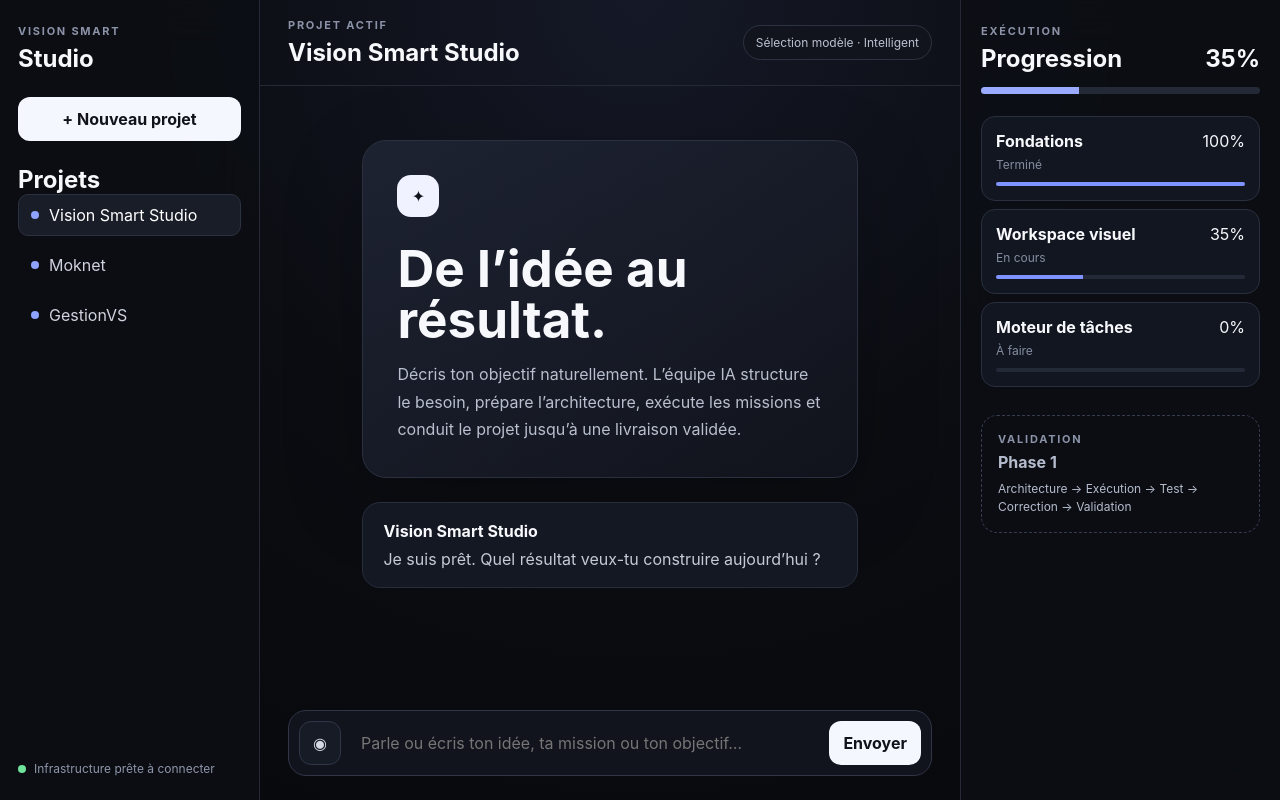
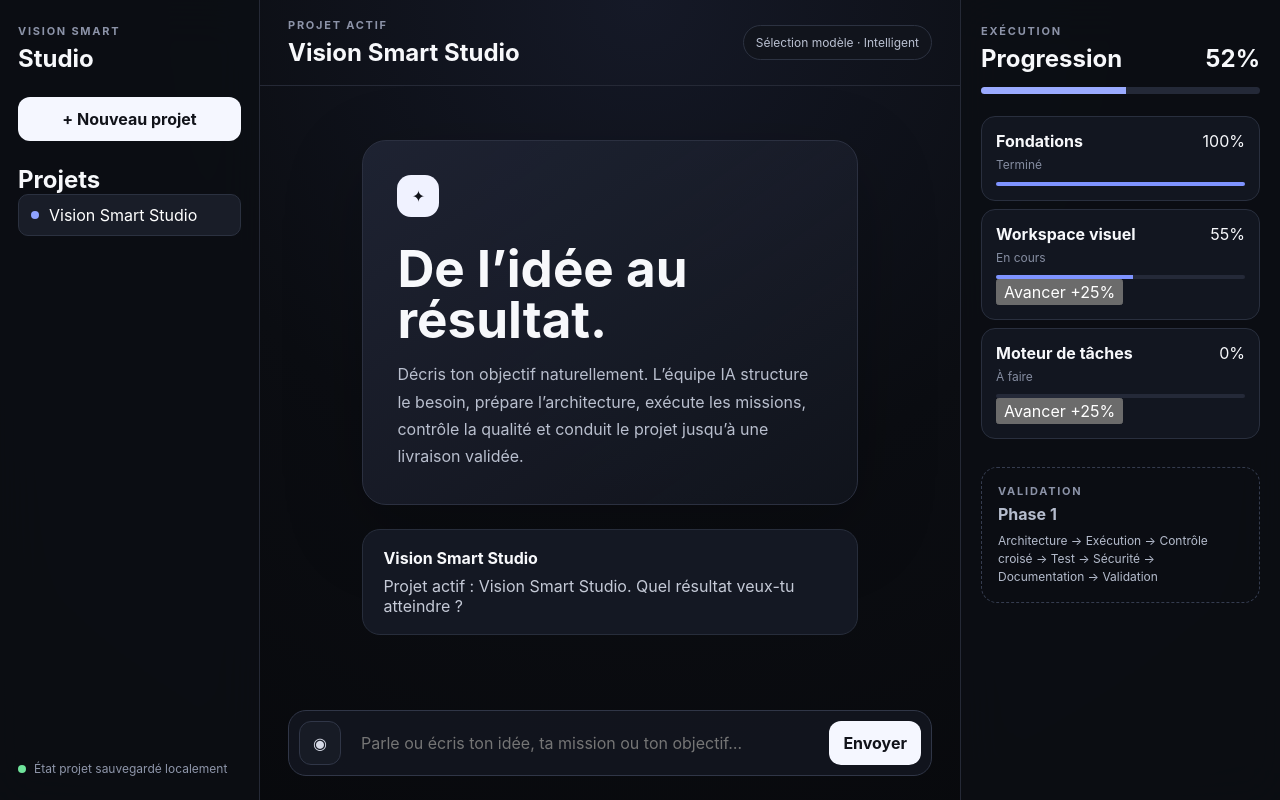
Before and after one commit to diallomouctar82/VISION-SMART-STUDIO, a Next.js app: page / in a window 1280 px wide. Built offline with nearby package versions, Linux system fonts and the light colour scheme.

Commit message:
refactor: connect home page to interactive workspace

```diff
--- a/app/page.tsx
+++ b/app/page.tsx
@@ -1,93 +1,5 @@
-const projects = ["Vision Smart Studio", "Moknet", "GestionVS"];
-const tasks = [
-  { label: "Fondations", status: "Terminé", progress: 100 },
-  { label: "Workspace visuel", status: "En cours", progress: 35 },
-  { label: "Moteur de tâches", status: "À faire", progress: 0 },
-];
+import StudioWorkspace from "@/components/StudioWorkspace";
 
 export default function HomePage() {
-  return (
-    <main className="studio-shell">
-      <aside className="panel sidebar">
-        <div>
-          <p className="eyebrow">VISION SMART</p>
-          <h1>Studio</h1>
-        </div>
-        <button className="primary-button">+ Nouveau projet</button>
-        <section>
-          <h2>Projets</h2>
-          <div className="stack">
-            {projects.map((project, index) => (
-              <button className={index === 0 ? "project active" : "project"} key={project}>
-                <span className="project-dot" />
-                {project}
-              </button>
-            ))}
-          </div>
-        </section>
-        <section className="sidebar-footer">
-          <span className="status-dot" /> Infrastructure prête à connecter
-        </section>
-      </aside>
-
-      <section className="workspace">
-        <header className="workspace-header">
-          <div>
-            <p className="eyebrow">PROJET ACTIF</p>
-            <h2>Vision Smart Studio</h2>
-          </div>
-          <div className="model-pill">Sélection modèle · Intelligent</div>
-        </header>
-
-        <div className="conversation">
-          <div className="hero-card">
-            <span className="hero-icon">✦</span>
-            <h3>De l’idée au résultat.</h3>
-            <p>
-              Décris ton objectif naturellement. L’équipe IA structure le besoin, prépare l’architecture,
-              exécute les missions et conduit le projet jusqu’à une livraison validée.
-            </p>
-          </div>
-          <div className="message assistant-message">
-            <strong>Vision Smart Studio</strong>
-            <p>Je suis prêt. Quel résultat veux-tu construire aujourd’hui ?</p>
-          </div>
-        </div>
-
-        <div className="composer">
-          <button className="icon-button" aria-label="Mode vocal">◉</button>
-          <input aria-label="Message" placeholder="Parle ou écris ton idée, ta mission ou ton objectif…" />
-          <button className="send-button">Envoyer</button>
-        </div>
-      </section>
-
-      <aside className="panel task-panel">
-        <div className="task-header">
-          <div>
-            <p className="eyebrow">EXÉCUTION</p>
-            <h2>Progression</h2>
-          </div>
-          <strong>35%</strong>
-        </div>
-        <div className="progress-track"><div className="progress-fill" /></div>
-        <div className="stack task-list">
-          {tasks.map((task) => (
-            <article className="task-card" key={task.label}>
-              <div className="task-line">
-                <strong>{task.label}</strong>
-                <span>{task.progress}%</span>
-              </div>
-              <p>{task.status}</p>
-              <div className="mini-track"><div className="mini-fill" style={{ width: `${task.progress}%` }} /></div>
-            </article>
-          ))}
-        </div>
-        <div className="validation-card">
-          <p className="eyebrow">VALIDATION</p>
-          <strong>Phase 1</strong>
-          <p>Architecture → Exécution → Test → Correction → Validation</p>
-        </div>
-      </aside>
-    </main>
-  );
+  return <StudioWorkspace />;
 }
```
